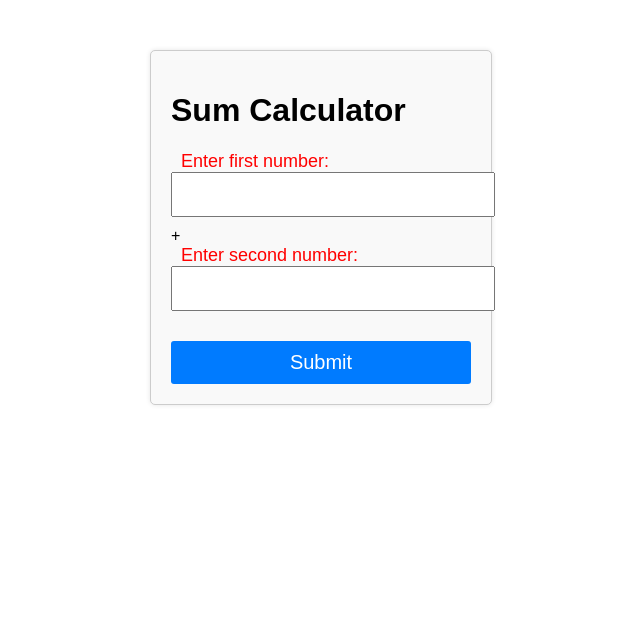
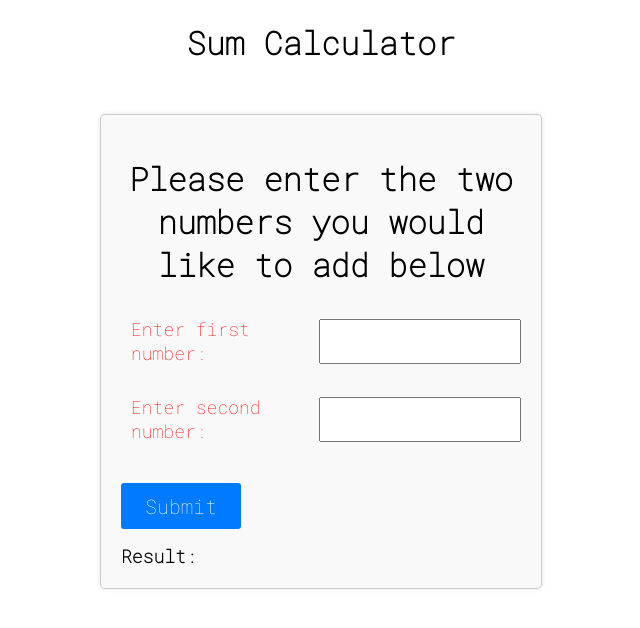
Before and after one commit to s-m-john/homework1, a website: page index.html in a window 1280 px wide. Shown: the whole page, without its empty margins (319-959 px from the left). Drawn offline with Linux system fonts and the light colour scheme.

Commit message:
lots of styling, changed the font and other decisions.

```diff
--- a/index.html
+++ b/index.html
@@ -1,31 +1,30 @@
 <!DOCTYPE html>
-<html lang="en">
+<html>
 <head>
-  <meta charset="UTF-8">
-  <meta name="viewport" content="width=device-width, initial-scale=1.0">
+    <title>Sum Calculator</title>
     <link rel="stylesheet" href="styles.css">
+    <link rel="preconnect" href="https://fonts.googleapis.com">
+    <link rel="preconnect" href="https://fonts.gstatic.com" crossorigin>
+    <link href="https://fonts.googleapis.com/css2?family=Roboto+Mono:wght@100&display=swap" rel="stylesheet">
     <script src="script.js" defer></script>
-  <title>Sum Calculator</title>
 </head>
 <body>
+    <h1 style="font-family: 'Roboto Mono', monospace;">Sum Calculator</h1> <!-- Use the "Roboto Mono" font for the h1 element -->
     <div class="calculator-container">
-    <h1>Sum Calculator</h1>
-
-    <label for="num1">Enter first number:</label>
-    <input type="text" id="num1" class="input-field">
-
-    <div class="plus-sign">+</div>
-
-    <label for="num2">Enter second number:</label>
-    <input type="text" id="num2" class="input-field">
-
-    <!-- <button onclick="calculateSum()" class="calculate-btn">Submit</button> -->
+        <h1>Please enter the two numbers you would like to add below</h1>
+        <div class="input-row">
+            <label for="firstNumber">Enter first number:</label>
+            <input type="text" id="firstNumber" class="input-field" />
+        </div>
+        <div class="input-row">
+            <label for="secondNumber">Enter second number:</label>
+            <input type="text" id="secondNumber" class="input-field" />
+        </div>
         <div class="submit-btn-container">
             <button class="submit-btn" onclick="calculateSum()">Submit</button>
         </div>
-    <div class="result" id="result"></div>
+        <div class="result">Result: <span id="sumResult"></span></div> <!-- Container for displaying the result -->
     </div>
-
-  <script src="script.js"></script>
+    <script src="script.js"></script> <!-- Include the script file -->
 </body>
 </html>
--- a/script.js
+++ b/script.js
@@ -1,11 +1,17 @@
 function calculateSum() {
-    const num1 = parseFloat(document.getElementById("num1").value);
-    const num2 = parseFloat(document.getElementById("num2").value);
+    // Get the input values
+    const firstNumber = parseFloat(document.getElementById('firstNumber').value);
+    const secondNumber = parseFloat(document.getElementById('secondNumber').value);
 
-    if (isNaN(num1) || isNaN(num2)) {
-      document.getElementById("result").textContent = "Please enter valid numbers";
-    } else {
-      const sum = num1 + num2;
-      document.getElementById("result").textContent = `Sum: ${sum}`;
+    // Check if the input values are valid numbers
+    if (isNaN(firstNumber) || isNaN(secondNumber)) {
+      alert('Please enter valid numeric values.');
+      return;
     }
+
+    // Calculate the sum
+    const sum = firstNumber + secondNumber;
+
+    // Display the result
+    document.getElementById('sumResult').textContent = sum;
   }
--- a/styles.css
+++ b/styles.css
@@ -2,12 +2,17 @@
 body {
     margin: 0;
     padding: 0;
-    font-family: 'Arial', sans-serif; /* Use a calculator-like font family */
+    font-family: 'Roboto Mono', monospace;
+  }
+
+  /* Center the title */
+  h1 {
+    text-align: center;
   }
 
   /* Style the container for the calculator */
   .calculator-container {
-    width: 300px;
+    width: 400px; /* Increase the width to make the container bigger */
     margin: 50px auto;
     padding: 20px;
     border: 1px solid #ccc;
@@ -16,32 +21,62 @@ body {
     box-shadow: 0 0 5px rgba(0, 0, 0, 0.1);
   }
 
-  /* Style the input fields and labels in red */
+  /* Style the input fields and labels */
   .input-field,
   label {
     width: 100%;
     padding: 10px;
     margin-bottom: 10px;
     font-size: 18px; /* Increase the font size for the input fields and labels */
-    text-align: right; /* Right-align the text in the input fields and labels */
+  }
+
+  /* Style the label in red */
+  label {
     color: red; /* Set the text color to red */
+  }
+
+  /* Style the input area with black text */
+  .input-field {
+    color: black; /* Set the text color to black */
+  }
+
+  /* Use flexbox to align labels and input fields side by side */
+  .input-row {
+    display: flex;
+    align-items: center;
   }
 
   /* Style the "Submit" button (previously "Calculate" button) */
   .submit-btn {
-    display: block; /* Make the button a block element */
-    width: 100%;
+    display: block;
+    width: 30%;
     padding: 10px;
     border: none;
     border-radius: 3px;
-    background-color: #007bff;
+    background-color: #007bff; /* Blue background color */
     color: #fff;
-    font-size: 20px; /* Increase the font size for the button */
+    font-size: 20px;
+    font-family: 'Roboto Mono', monospace;
     cursor: pointer;
     margin-top: 20px; /* Add margin at the top for spacing */
   }
 
   /* Center the "Submit" button */
-  .calculator-container .submit-btn {
+  .submit-btn-container {
     text-align: center;
   }
+
+  /* Style the result display area */
+  .result {
+    font-size: 18px; /* Adjust the font size for the result */
+    font-weight: bold;
+    margin-top: 15px; /* Add margin at the top for spacing */
+    text-align: center; /* Center the text in the result area */
+  }
+
+  .result {
+    font-size: 18px; /* Adjust the font size for the result */
+    font-weight: bold;
+    margin-top: 15px; /* Add margin at the top for spacing */
+    text-align: left;
+  }
```
Lines whose indentation alone changed are shown as unchanged.
